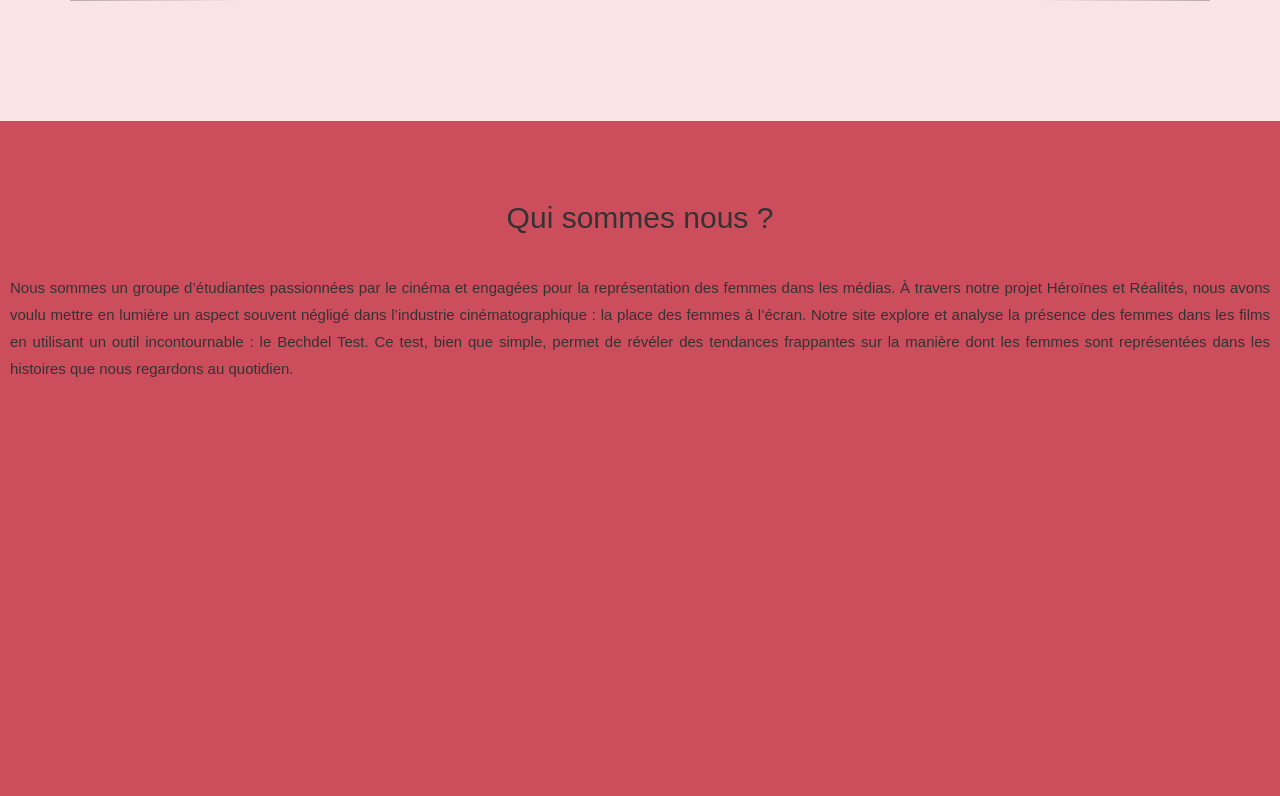
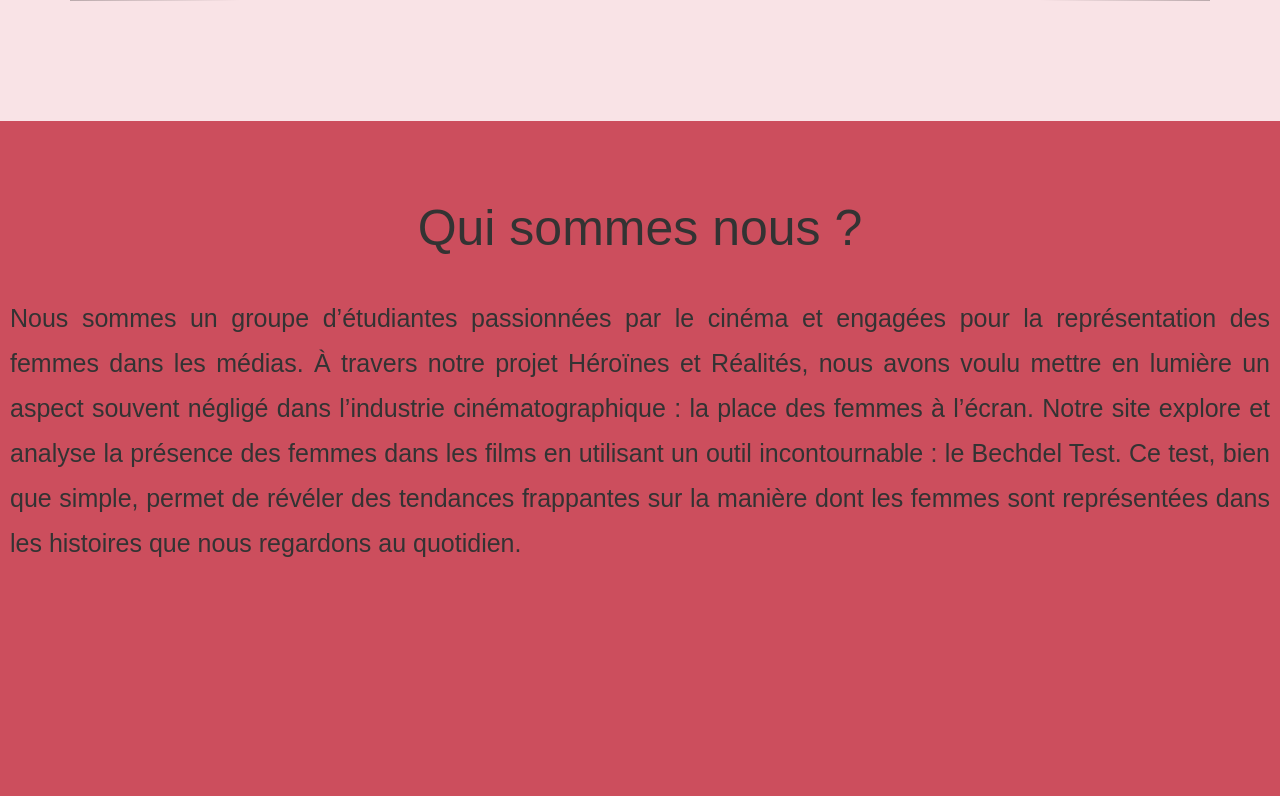
Before and after one commit to WazabiH/SAE_303-Data, a PHP site: page / in a window 1280 px wide. Shown: the part 712-1508 px from the top of the page. Before the commit the page ends 1089 px from the top, so only its background shows below. Run offline with PHP 8.4, Linux system fonts and the light colour scheme.

Commit message:
Update style.css

```diff
--- a/style.css
+++ b/style.css
@@ -97,13 +97,13 @@
 
 .w40 h2 {
   text-align: center; /* Centre le titre */
-  font-size: 3rem;
+  font-size: 5rem;
   margin-bottom: 20px; /* Ajoute de l'espace sous le titre */
 }
 
 .w60 p {
   text-align: justify; /* Justifie le texte */
-  font-size: 1.5rem;
+  font-size: 2.5rem;
   line-height: 1.8em; /* Espace entre les lignes */
   margin: 0; /* Retire les marges inutiles */
 }
```
